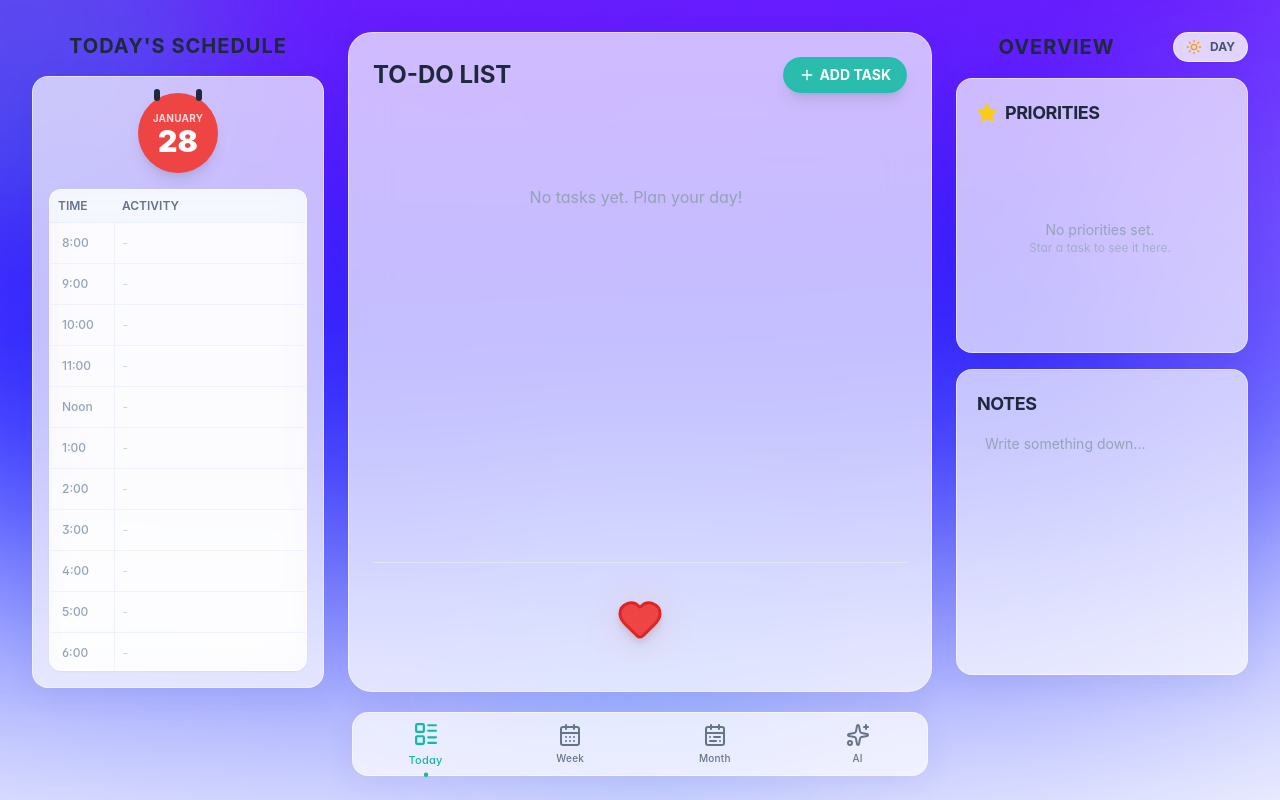
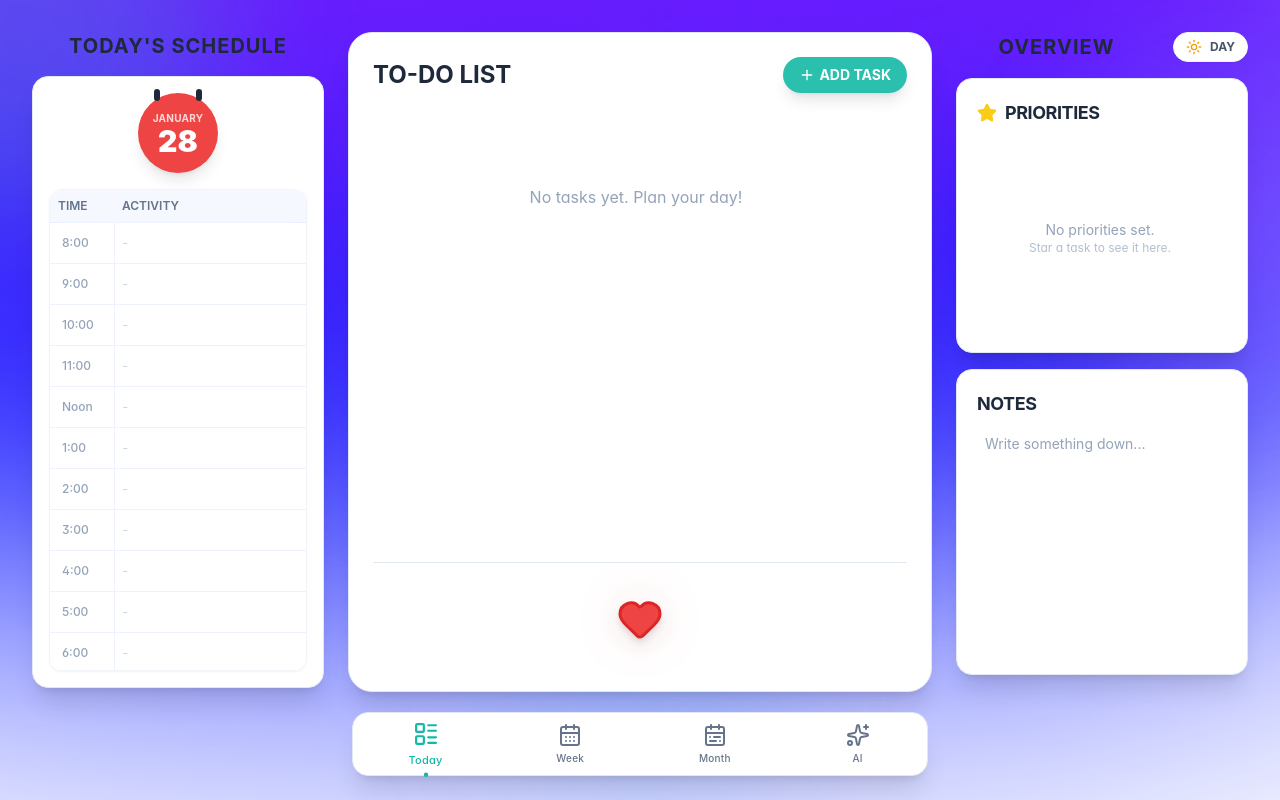
Before and after one commit to aneleldho06/Smart-Planer, a React (Vite) app: page / in a window 1280 px wide. Built offline with nearby package versions, Linux system fonts and the light colour scheme.

Commit message:
customizing-for-light-MODE

```diff
--- a/src/index.css
+++ b/src/index.css
@@ -4,12 +4,17 @@
 
 @layer utilities {
   .glass-panel {
-    @apply backdrop-blur-xl bg-white/70 dark:bg-slate-900/40 border border-white/50 dark:border-white/10;
-    box-shadow: 0 8px 32px 0 rgba(31, 38, 135, 0.07);
+    /* Light Mode: Solid White, No blur, subtle border */
+    @apply bg-white border border-slate-200 shadow-xl;
+    /* Dark Mode: Glass effect overrides */
+    @apply dark:bg-slate-900/40 dark:backdrop-blur-xl dark:border-white/10;
   }
 
   .glass-card {
-    @apply backdrop-blur-md bg-white/80 dark:bg-slate-800/50 border border-white/60 dark:border-white/10 shadow-sm hover:shadow-md transition-all duration-300;
+    /* Light Mode: Solid White, border */
+    @apply bg-white border border-slate-100 shadow-sm hover:shadow-md transition-all duration-300;
+    /* Dark Mode: Glass effect overrides */
+    @apply dark:bg-slate-800/50 dark:backdrop-blur-md dark:border-white/10;
   }
 
   .glass-button {
```
